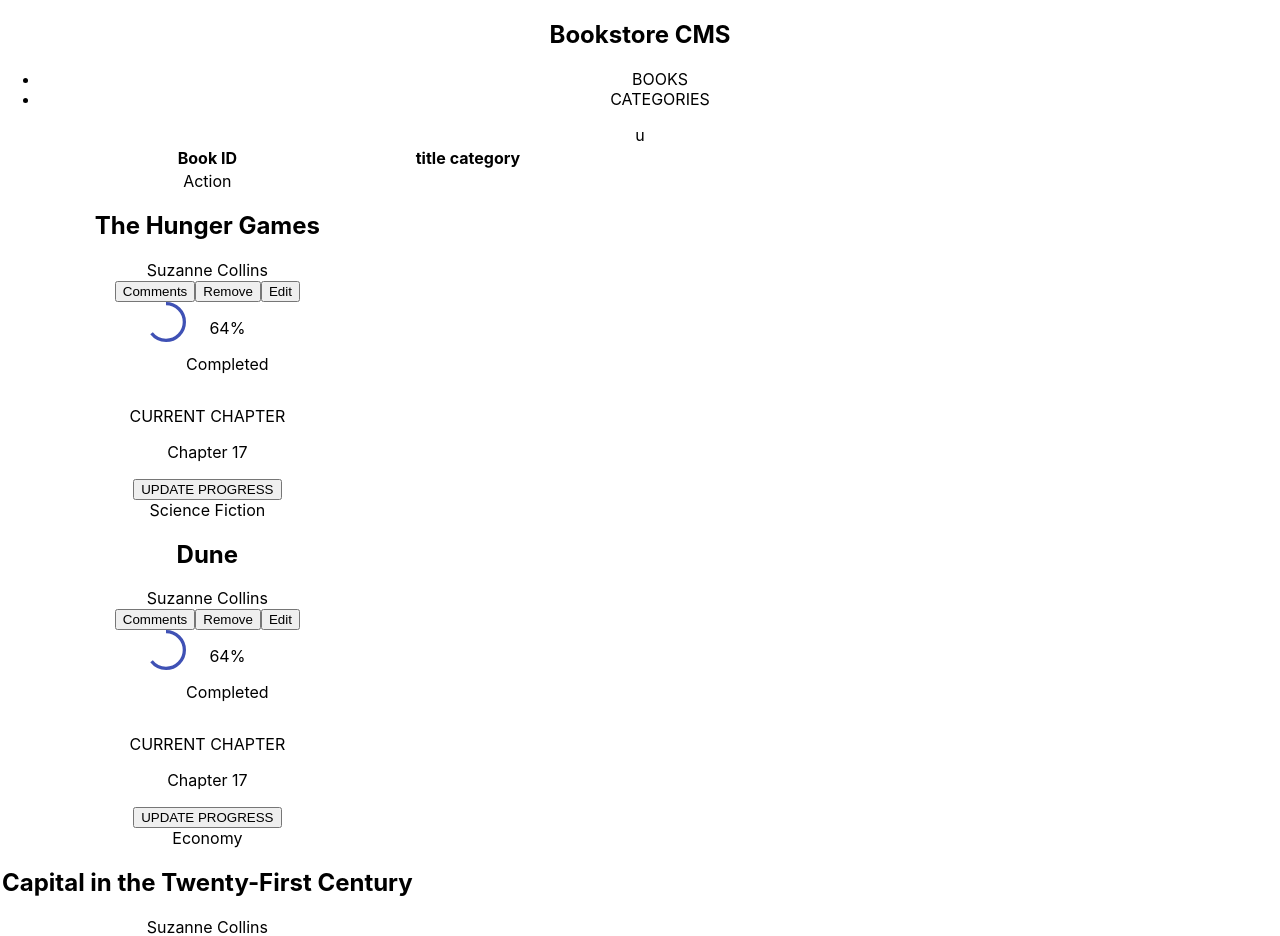
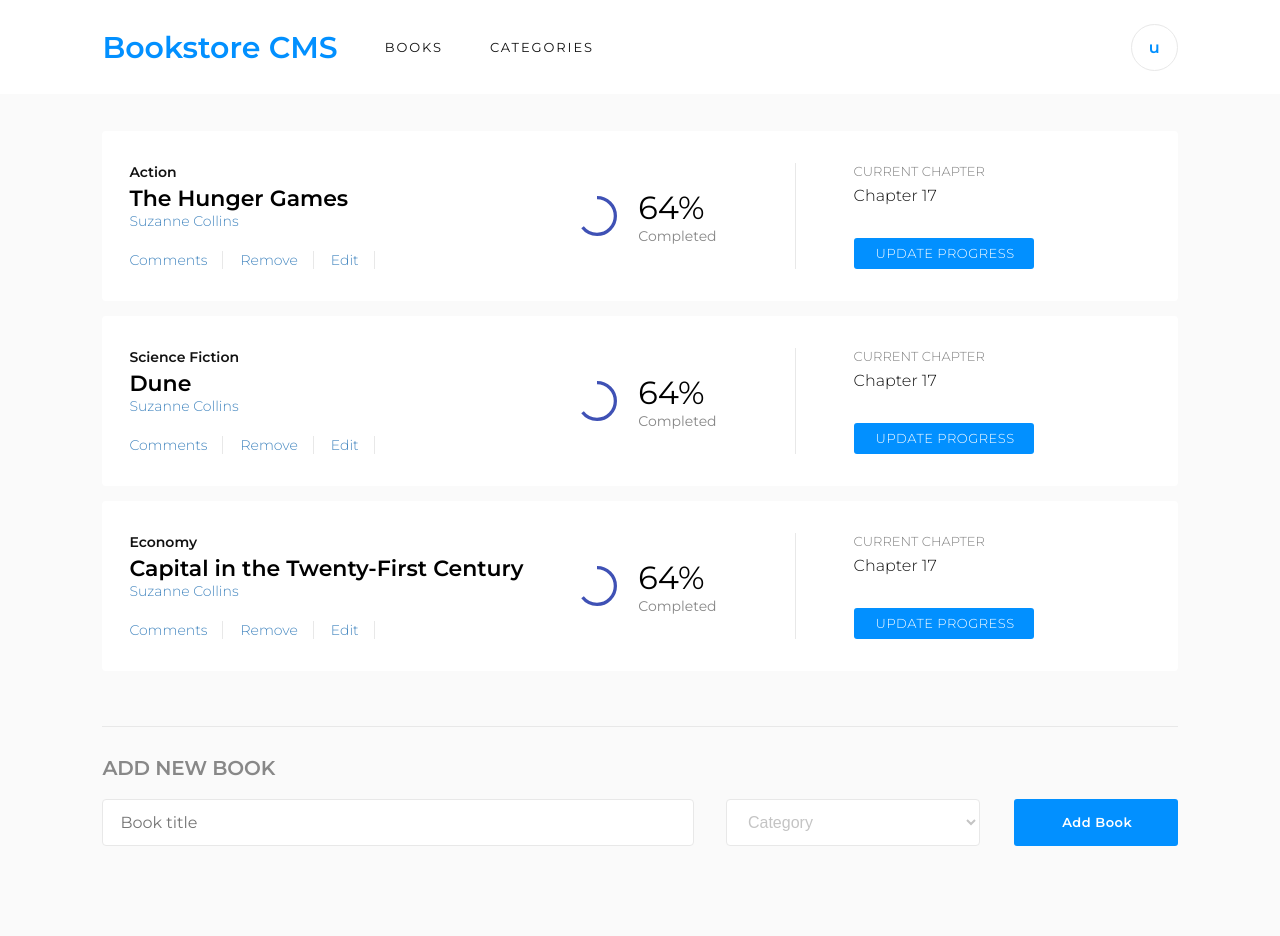
Before and after one commit to bini-i/Redux-Book-Store, a React (Create React App) app: page / in a window 1280 px wide. Shown: the top 936 px of the page. Built offline with nearby package versions, Linux system fonts and the light colour scheme.

Commit message:
Update style.css
- add styling for book component and new book registration

```diff
--- a/src/components/BooksForm.js
+++ b/src/components/BooksForm.js
@@ -35,17 +35,20 @@ const BooksForm = ({addNewBook}) => {
     }
 
     return (
+        <>
+            <h2 className='book-form-head'>ADD NEW BOOK</h2>
             <form onSubmit={handleSubmit} className='form'>
                 <div className='input-wrap'>
-                <input onChange={handleChange} placeholder="book name" type="text" id="title" value={title}/>
+                    <input onChange={handleChange} placeholder="Book title" type="text" id="title" value={title}/>
                     <span className='input-error'>{bookTitleError}</span>
                 </div>
-            <select onChange={handleChange} id="category" value={category}>
-                <option disabled value="">--Please choose a category--</option>
+                <select className='category-opts' onChange={handleChange} id="category" value={category}>
+                    <option disabled value="">Category</option>
                     {categoryOptions}
                 </select>
-            <input type="submit" value="Add Book"/>
+                <input className='book-submit-btn' type="submit" value="Add Book"/>
             </form>
+        </>
     )
 }
 
--- a/src/components/BooksList.js
+++ b/src/components/BooksList.js
@@ -2,16 +2,16 @@ import { connect } from "react-redux";
 import PropTypes from "prop-types";
 import Book from './Book'
 import { mapStateToProps, mapDispatchToProps } from "../reducers";
-import CategoryFilter from "./CategoryFilter";
+// import CategoryFilter from "./CategoryFilter";
 
-const BooksList = ({books, removeBook, filter, changeFilter}) => {
+const BooksList = ({books, removeBook, filter}) => {
         const handleRemoveBook = ({id,title,category}) => {
             removeBook({id, title, category})
         }
 
-        const handleFilterChange = (event) => {
-            changeFilter(event.target.value)
-        }
+        // const handleFilterChange = (event) => {
+        //     changeFilter(event.target.value)
+        // }
 
         const filteredBooks = () => {
             if(filter!=='ALL'){
@@ -26,22 +26,13 @@ const BooksList = ({books, removeBook, filter, changeFilter}) => {
 
         return (
             <>
-                <table>
-                    <thead>
-                        <tr>
-                            <th>Book ID</th>
-                            <th>title</th>
-                            <th>category</th>
-                        </tr>
-                    </thead>
-                    <tbody>
-                        {booksRow}
-                    </tbody>
-                </table>
-                <div className='filter'>
+                <section className='books-list'>
+                    {booksRow}
+                </section>
+                {/* <section className='filter'>
                     <span>Filter Books</span>
                     <CategoryFilter filter={filter} handleFilterChange={handleFilterChange}/>
-                </div>
+                </section> */}
             </>
         )
     }
@@ -52,5 +43,5 @@ BooksList.propTypes = {
     books: PropTypes.instanceOf(Array).isRequired,
     removeBook: PropTypes.func.isRequired,
     filter: PropTypes.string.isRequired,
-    changeFilter: PropTypes.func.isRequired,
+    // changeFilter: PropTypes.func.isRequired,
 }
--- a/src/components/styles.css
+++ b/src/components/styles.css
@@ -1,17 +1,266 @@
-.form {
+@import url("https://fonts.googleapis.com/css2?family=Montserrat:ital,wght@0,100;0,300;0,400;0,500;0,600;1,400&display=swap");
+
+/* CSS RESET */
+html,
+body,
+h1,
+h2,
+h3,
+h4,
+input,
+button,
+ul,
+li,
+a,
+p,
+nav {
+  margin: 0;
+  border: 0;
+  padding: 0;
+  font: inherit;
+  text-align: inherit;
+  text-decoration: none;
+  color: inherit;
+  font-family: inherit;
+  background: transparent;
+}
+
+ul,
+li {
+  display: block;
+  list-style: none;
+}
+
+a:hover {
+  text-decoration: none;
+}
+
+body {
+  font-family: "Montserrat", sans-serif;
+  background-color: #fafafa;
+}
+
+/* Header */
+.header {
+  height: 5.875rem;
+  display: flex;
+  align-items: center;
+  padding: 0 8%;
+  margin-bottom: 2.313rem;
+  background-color: #fff;
+}
+
+.header h1 {
+  font-size: 1.875rem;
+  font-weight: bold;
+  color: #0290ff;
+}
+
+.header ul {
+  display: flex;
+  font-size: 0.813rem;
+}
+
+.header ul li {
+  font-size: 0.813rem;
+  letter-spacing: 1.9px;
+  color: #121212;
+  padding-left: 2.938rem;
+}
+
+.header .user {
+  border: solid 1px #e8e8e8;
+  border-radius: 50%;
+  width: 2.813rem;
+  height: 2.813rem;
   display: flex;
   justify-content: center;
+  align-items: center;
+  color: #0290ff;
+  margin-left: auto;
+  font-weight: bold;
+}
+
+/* body */
+.book-body {
+  background-color: #fafafa;
+  padding: 0 8%;
+  padding-bottom: 200px;
+}
+
+.books-list {
+  padding-bottom: 2.5rem;
+  border-bottom: solid 1px #e8e8e8;
+  margin-bottom: 1.813rem;
+}
+
+/* book component */
+.book {
+  display: flex;
+  justify-content: space-between;
+  padding: 2rem 9rem 2rem 1.688rem;
+  margin-bottom: 0.938rem;
+  background-color: #fff;
+  border-radius: 4px;
+}
+
+.book .book-info {
+  display: flex;
+  flex-direction: column;
+  align-items: flex-start;
+}
+
+.book .book-category {
+  font-size: 0.875rem;
+  font-weight: bold;
+  color: #121212;
+  margin-bottom: 0.25rem;
+}
+
+.book .book-title {
+  font-size: 1.375rem;
+  font-weight: bold;
+}
+
+.book .book-author {
+  font-size: 0.875rem;
+  font-weight: 300;
+  color: #4386bf;
+}
+
+.book .opts {
+  margin-top: 1.313rem;
+  display: flex;
+}
+
+.book .opts button {
+  font-size: 0.875rem;
+  font-weight: 300;
+  color: #4386bf;
+  padding-right: 0.938rem;
+  margin-right: 1.063rem;
+  border-right: solid 1px #e8e8e8;
+}
+
+.book .opts button:hover {
+  cursor: pointer;
+}
+
+.progress {
+  display: flex;
+}
+
+.progress .progress-indicator {
+  padding-right: 4.9rem;
+  margin-right: 3.6rem;
+  border-right: solid 1px #e8e8e8;
+  display: flex;
+  justify-content: center;
+  align-items: center;
+}
+
+.progress .progress-indicator .container {
+  margin-left: 1.313rem;
+  text-align: left;
+}
+
+.progress .progress-indicator .progress-percent {
+  font-size: 2rem;
+}
+
+.progress .progress-indicator .progress-status {
+  font-size: 0.875rem;
+  opacity: 0.5;
+  color: #121212;
+}
+
+.progress .progress-detail {
+  display: flex;
+  flex-direction: column;
+  text-align: left;
+}
+
+.progress .progress-detail .chapter-txt {
+  font-size: 0.813rem;
+  font-weight: 300;
+  opacity: 0.5;
+  margin-bottom: 0.438rem;
+}
+
+.progress .progress-detail .chapter {
+  font-size: 1rem;
+  font-weight: 300;
+  color: #121212;
+}
+
+.progress .progress-detail .update-btn {
+  padding: 0.438rem 1.188rem 0.5rem 1.375rem;
+  margin-top: auto;
+  border-radius: 3px;
+  background-color: #0290ff;
+  font-size: 0.813rem;
+  font-weight: 300;
+  color: #fff;
+  letter-spacing: 0.5px;
+  cursor: pointer;
+}
+
+.book-form-head {
+  font-size: 1.25rem;
+  font-weight: bold;
+  letter-spacing: -0.18px;
+  color: #888;
+  text-align: left;
+  margin-bottom: 1.188rem;
+}
+
+/* form */
+.form {
+  display: grid;
+  grid-template-columns: 3.6fr 1.55fr 1fr;
+  grid-gap: 2.125rem;
 }
 
 .input-wrap {
   display: flex;
   flex-direction: column;
   align-items: flex-start;
+  padding-right: 2.125rem;
 }
 
-.input-error {
+.input-wrap input {
+  width: 100%;
+  padding: 0.813rem 1.063rem;
+  border: solid 1px #e8e8e8;
+  background-color: #fff;
+  color: #c4c4c4;
+  text-align: left;
+  font-size: 1rem;
+  border-radius: 4px;
+}
+
+.input .input-error {
   font-size: 10px;
   color: red;
+}
+
+.category-opts {
+  background-color: #fff;
+  border: solid 1px #e8e8e8;
+  color: #c4c4c4;
+  font-size: 1rem;
+  border-radius: 4px;
+  padding: 0.813rem 1.063rem;
+}
+
+.book-submit-btn {
+  padding: 0.801rem 1.188rem 0.886rem 1.375rem;
+  border-radius: 3px;
+  background-color: #0290ff;
+  color: #fff;
+  font-size: 0.813rem;
+  font-weight: bold;
+  letter-spacing: 0.5px;
 }
 
 .filter {
```
Lines whose indentation alone changed are shown as unchanged.
